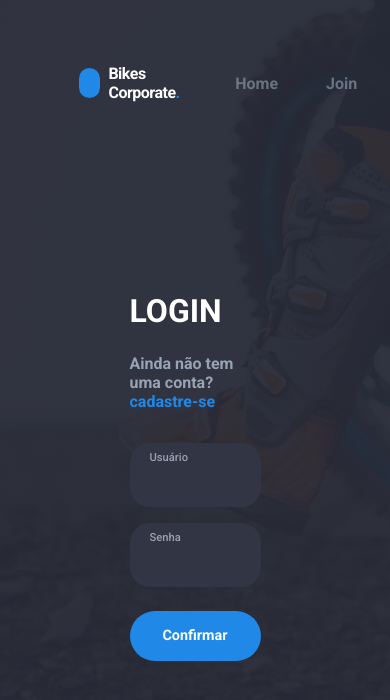
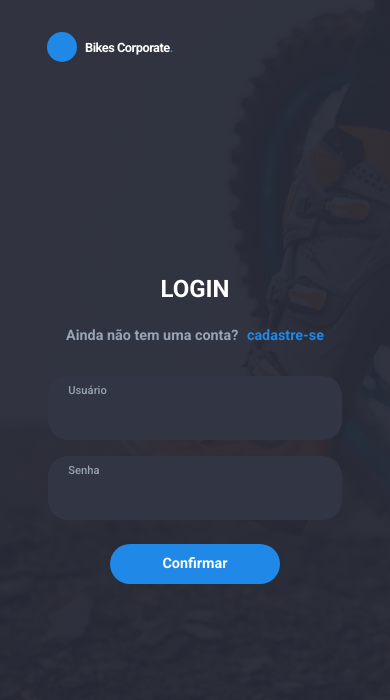
Before and after one commit to ArthurThz/login-page, a React (Vite) app: page / in a window 390 px wide. Shown: the top 700 px of the page. Built offline with nearby package versions, Linux system fonts and the light colour scheme.

Commit message:
added the media queries breakpoints

```diff
--- a/src/components/input/styles.ts
+++ b/src/components/input/styles.ts
@@ -32,6 +32,7 @@ export const StyledInput = styled.input`
     width:100%;
 
     height:60px;
+    min-height:40px;
 
     border:none;
     border-radius:20px;
--- a/src/components/layout/navbar/index.tsx
+++ b/src/components/layout/navbar/index.tsx
@@ -13,8 +13,6 @@ const NavBar = () => {
         </h2>
       </Title>
       <NavLinks>
-        <span>Home</span>
-        <span>Join</span>
         {user ? <span onClick={() => setUser("")}>LogOut</span> : null}
       </NavLinks>
     </Header>
--- a/src/components/layout/navbar/styles.ts
+++ b/src/components/layout/navbar/styles.ts
@@ -6,7 +6,8 @@ export const Header = styled.header`
 
     display:flex;
     align-items:center;
-    justify-content:flex-start;
+    justify-content:space-between;
+
 
 `
 
@@ -18,6 +19,9 @@ export const Title = styled.div`
     gap: 0.5em;
 
     h2{
+        @media(max-width:640px){
+        font-size:.8em;
+    }
         font-size:1em;
         letter-spacing:-0.5px;
         color:${COLORS.textWhite};
@@ -39,6 +43,7 @@ export const NavLinks = styled.div`
     gap:3em;
     padding:0 2em;
 
+
     span{
         font-family:'Roboto', sans-serif;
         color:${COLORS.spanGrey};
--- a/src/components/pages/sign-in/styles.ts
+++ b/src/components/pages/sign-in/styles.ts
@@ -4,12 +4,15 @@ import { COLORS } from "../../../styles/colors"
 
 export const Container = styled.div`
     width:100%;
-    height:100%;
+    height:90%;
 
     display:flex;
     flex-direction:column;
     align-items:center;
     justify-content:center;
+
+
+
 
 `
 export const TextArea = styled.div`
@@ -26,6 +29,9 @@ export const TextArea = styled.div`
     p{
         color:${COLORS.spanGrey};
         font-weight:800;
+        @media(max-height:590px){
+        font-size:.8em;
+    }
     }
 
     h1{
@@ -43,9 +49,31 @@ export const TextArea = styled.div`
         }
         }
 
+        @media(max-width:712px){
+        width:95%;
+
+        align-items:center;
+
+        h1{
+            font-size:1.5em;
+        }
+
+        p{
+            font-size:.9em;
+        }
+
+        span{
+            margin-left:5px;
+        }
+    }
+
 `
 
 export const InputArea = styled.div`
+
+
+
+
     width:50%;
 
     form{
@@ -59,6 +87,10 @@ export const InputArea = styled.div`
     justify-content:space-between;
 
     }
+
+    @media(max-width:640px){
+        width:90%;
+    }
 `
 
 export const ButtonContainer = styled.div`
@@ -69,4 +101,10 @@ export const ButtonContainer = styled.div`
     display:flex;
     align-items:center;
     justify-content:space-between;
+
+    @media (max-width:640px){
+        width:100%;
+        justify-content:center;
+
+    }
 `
--- a/src/components/pages/sign-up/index.tsx
+++ b/src/components/pages/sign-up/index.tsx
@@ -44,9 +44,9 @@ const SignUp = () => {
           Create new account<BlueDot>.</BlueDot>
         </h1>
         <p>
-          Already A Member?{" "}
+          Já possui um cadastro?{" "}
           <span>
-            <Link to="/">Log In</Link>
+            <Link to="/">Login</Link>
           </span>
         </p>
       </TextArea>
--- a/src/components/pages/sign-up/styles.ts
+++ b/src/components/pages/sign-up/styles.ts
@@ -17,6 +17,8 @@ export const Container = styled.div`
 
 `
 export const TextArea = styled.div`
+
+
     width:50%;
     padding:2em 0;
 
@@ -30,10 +32,18 @@ export const TextArea = styled.div`
     p{
         color:${COLORS.spanGrey};
         font-weight:800;
+        @media(max-height:590px){
+        font-size:.7em;
+    }
     }
 
     h1{
-        color:${COLORS.textWhite}
+        color:${COLORS.textWhite};
+
+        @media(max-height:590px){
+        font-size:1.4em;
+    }
+
     }
     span{
         a{
@@ -47,10 +57,16 @@ export const TextArea = styled.div`
     }
 
 
+    @media(max-width:640px){
+        width:100%;
+        align-items:center;
+        justify-content:center;
+    }
 
 `
 
 export const InputArea = styled.div`
+
     width:45%;
 
     form{
@@ -63,17 +79,36 @@ export const InputArea = styled.div`
         align-items:flex-start;
         justify-content:space-between;
     }
+
+    @media(max-width:850px){
+        width:80%;
+    }
+    @media(max-width:640px){
+        width:90%;
+    }
 `
 
 export const InputGroup = styled.div`
+
     gap: 0.5em;
     width:100%;
     display:flex;
     align-items:center;
     justify-content:space-between;
+
+    @media(max-width:640px){
+         flex-direction:column;
+        }
 `
 
 export const ButtonContainer = styled.div`
+
+button{
+    @media(max-height:590px){
+        height:40px;
+        margin-top:-5px;
+    }
+}
 width:100%;
 
 margin-top:1.5em;
@@ -81,4 +116,8 @@ export const ButtonContainer = styled.div`
 display:flex;
 align-items:center;
 justify-content:space-between;
+
+@media(max-width:640px){
+        justify-content:center;
+    }
 `
--- a/src/components/pages/sucess-page/styles.ts
+++ b/src/components/pages/sucess-page/styles.ts
@@ -17,9 +17,19 @@ export const Container = styled.div`
         height:60%;
         width:50%;
     }
+
+    @media(max-width:640px){
+        gap: 0.4em;
+        img{
+
+            width:100%;
+            height:100%;
+        }
+    }
 `
 
 export const TextArea = styled.div`
+
     display:flex;
     flex-direction:column;
     align-items:flex-start;
@@ -30,6 +40,14 @@ export const TextArea = styled.div`
         font-family:'Roboto', sans-serif;
         font-size:3em;
         font-weight:800;
+
+        @media(max-width:700px){
+            font-size:2em;
+    }
+
+    @media (max-width:500px){
+        font-size:1.4em;
+    }
     }
 
 `
--- a/src/styles/styles.ts
+++ b/src/styles/styles.ts
@@ -15,6 +15,19 @@ export const Container = styled.div`
 `
 
 export const Main = styled.main`
+
+    @media(max-width: 640px){
+        padding:1em 0;
+
+        button{
+            height:40px;
+            width:170px;
+        }
+    }
+    @media(max-width:720px){
+        padding:2em
+    }
+
     height:100vh;
     width:100%;
 
@@ -24,6 +37,7 @@ export const Main = styled.main`
 
     background-image:linear-gradient(90deg, rgba(39,42,55,0.9514180672268907) 100%, rgba(39,42,55,1) 100%, rgba(85,91,105,1) 100%),url(${background});
     background-color:#272A37;
+
 `
 export const BlueDot = styled.span`
     color:${COLORS.dotBlue};
```
Lines whose indentation alone changed are shown as unchanged.
